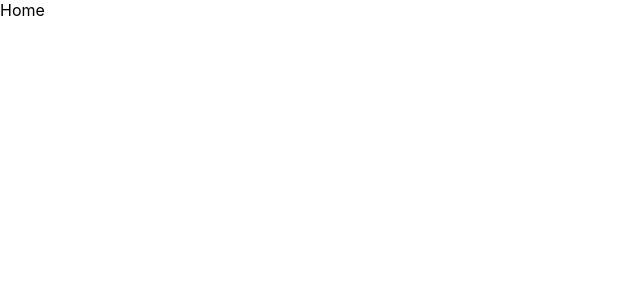
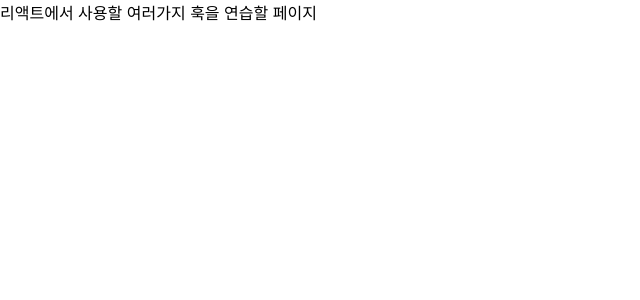
Before and after one commit to huam-hyun/React_Practice, a React (Create React App) app in the folder react-hooks/: page / in a window 1280 px wide. Shown: the top 300 px of the page, without its empty margins (0-640 px from the left). Built offline with nearby package versions, Linux system fonts and the light colour scheme.

Commit message:
chore: 폴더 구조 변경

```diff
--- a/react-hooks/src/pages/Home.tsx
+++ b/react-hooks/src/pages/Home.tsx
@@ -3,7 +3,7 @@ import React, { ReactElement } from 'react'
 const Home = (): ReactElement => {
 
   return (
-    <>Home</>
+    <>리액트에서 사용할 여러가지 훅을 연습할 페이지</>
   )
 }
 
--- a/react-hooks/src/pages/Root.tsx
+++ b/react-hooks/src/router/Root.tsx
@@ -1,11 +1,12 @@
 import React from 'react'
 import { Routes, Route } from 'react-router-dom'
 
-import Home from './Home'
+import Home from '../pages/Home'
 
 const Root = (): React.ReactNode => {
   return (
     <Routes>
+      {/* 새로운 페이지를 추가하고 싶다면 여기에 */}
       <Route path="/" element={<Home />} />
     </Routes>
   )
--- a/react-hooks/src/router/route.js
+++ b/react-hooks/src/router/route.js
@@ -1,6 +1,6 @@
 import { createBrowserRouter } from 'react-router-dom'
 
-import Root from '../pages/Root'
+import Root from './Root'
 
 const router = createBrowserRouter([
   { path: '*', Component: Root },
```
